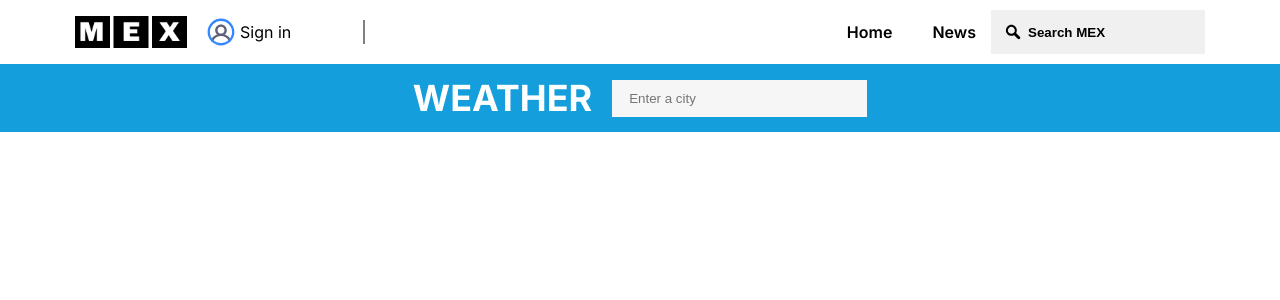
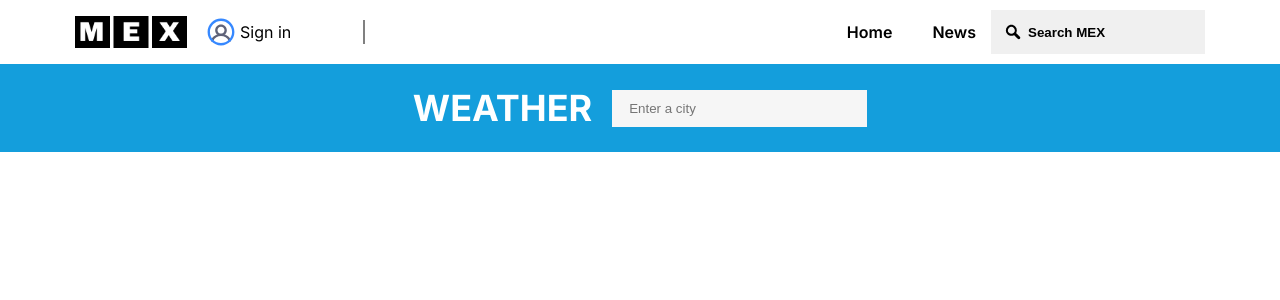
Before and after one commit to Pawsing-ctr/NextWeather, a Next.js app: page / in a window 1280 px wide. Shown: the top 300 px of the page. Built offline with nearby package versions, Linux system fonts and the light colour scheme.

Commit message:
recode-style

```diff
--- a/src/app/components/Header/Header.css
+++ b/src/app/components/Header/Header.css
@@ -12,9 +12,9 @@
   justify-content: space-between;
   font-family: "Inter", serif;
 
-  padding: 10px 75px;
+  /* padding: 10px 75px;
   max-width: 1280px;
-  margin: 0 auto;
+  margin: 0 auto; */
 }
 
 .logo-header {
--- a/src/app/components/Nav/Nav.tsx
+++ b/src/app/components/Nav/Nav.tsx
@@ -1,8 +1,11 @@
 import React from "react";
 import "./Nav.css";
+import PageBlockWrapper from "../PageBlockWrapper/PageBlockWrapper";
+import { Colors } from "@/app/constants/colors";
 
 const Nav = () => {
   return (
+    <PageBlockWrapper backgroundColor={Colors.backgroundColorNav}>
       <main className="main">
         <div className="wrapper">
           <div className="logo-weather">
@@ -10,11 +13,15 @@ const Nav = () => {
           </div>
 
           <div className="rightSection">
-          <input placeholder="Enter a city" type="text" className="input-weather" />
+            <input
+              placeholder="Enter a city"
+              type="text"
+              className="input-weather"
+            />
           </div>
-
         </div>
       </main>
+    </PageBlockWrapper>
   );
 };
 
--- a/src/app/components/PageBlockWrapper/PageBlockWrapper.css
+++ b/src/app/components/PageBlockWrapper/PageBlockWrapper.css
@@ -1,5 +1,9 @@
-.page-wrapper {
-  /* padding: 10px 75px;
+.page-block-wrapper {
+  padding: 10px 75px;
   max-width: 1280px;
-  margin: 0 auto; */
+  margin: 0 auto;
 }
+
+.full-width{
+  width: 100vw;
+}
--- a/src/app/components/PageBlockWrapper/PageBlockWrapper.tsx
+++ b/src/app/components/PageBlockWrapper/PageBlockWrapper.tsx
@@ -1,12 +1,23 @@
-import { ReactNode } from "react";
+import React, { CSSProperties, ReactNode } from "react";
 import "./PageBlockWrapper.css";
+import { Colors } from "@/app/constants/colors";
 
-interface IPageBlockWrapper {
+interface IPageWrapper {
   children: ReactNode;
+  backgroundColor?: string;
+  style?: CSSProperties;
 }
 
-const PageBlockWrapper: React.FC<IPageBlockWrapper> = ({ children }) => {
-  return <div className="page-wrapper">{children}</div>;
+const PageBlockWrapper: React.FC<IPageWrapper> = ({
+  children,
+  backgroundColor = Colors.backgroundColorMain,
+  style,
+}) => {
+  return (
+    <div className="full-width" style={{ backgroundColor, ...style }}>
+      <div className="page-block-wrapper">{children}</div>
+    </div>
+  );
 };
 
 export default PageBlockWrapper;
--- /dev/null
+++ b/src/app/constants/colors.ts
@@ -0,0 +1,4 @@
+export const Colors = {
+  backgroundColorMain: "#fff",
+  backgroundColorNav: "#149edc",
+};
--- a/src/app/layout.tsx
+++ b/src/app/layout.tsx
@@ -2,7 +2,6 @@ import type { Metadata } from "next";
 import { Geist, Geist_Mono } from "next/font/google";
 import "./globals.css";
 import Header from "./components/Header/Header";
-import PageBlockWrapper from "./components/PageBlockWrapper/PageBlockWrapper";
 
 const geistSans = Geist({
   variable: "--font-geist-sans",
@@ -27,12 +26,10 @@ export default function RootLayout({
   return (
     <html lang="en">
       <body className={`${geistSans.variable} ${geistMono.variable}`}>
-        <PageBlockWrapper>
-          <div className="app">
-            <Header />
-            {children}
-          </div>
-        </PageBlockWrapper>
+        <div className="app">
+          <Header />
+          {children}
+        </div>
       </body>
     </html>
   );
```
Lines whose indentation alone changed are shown as unchanged.
